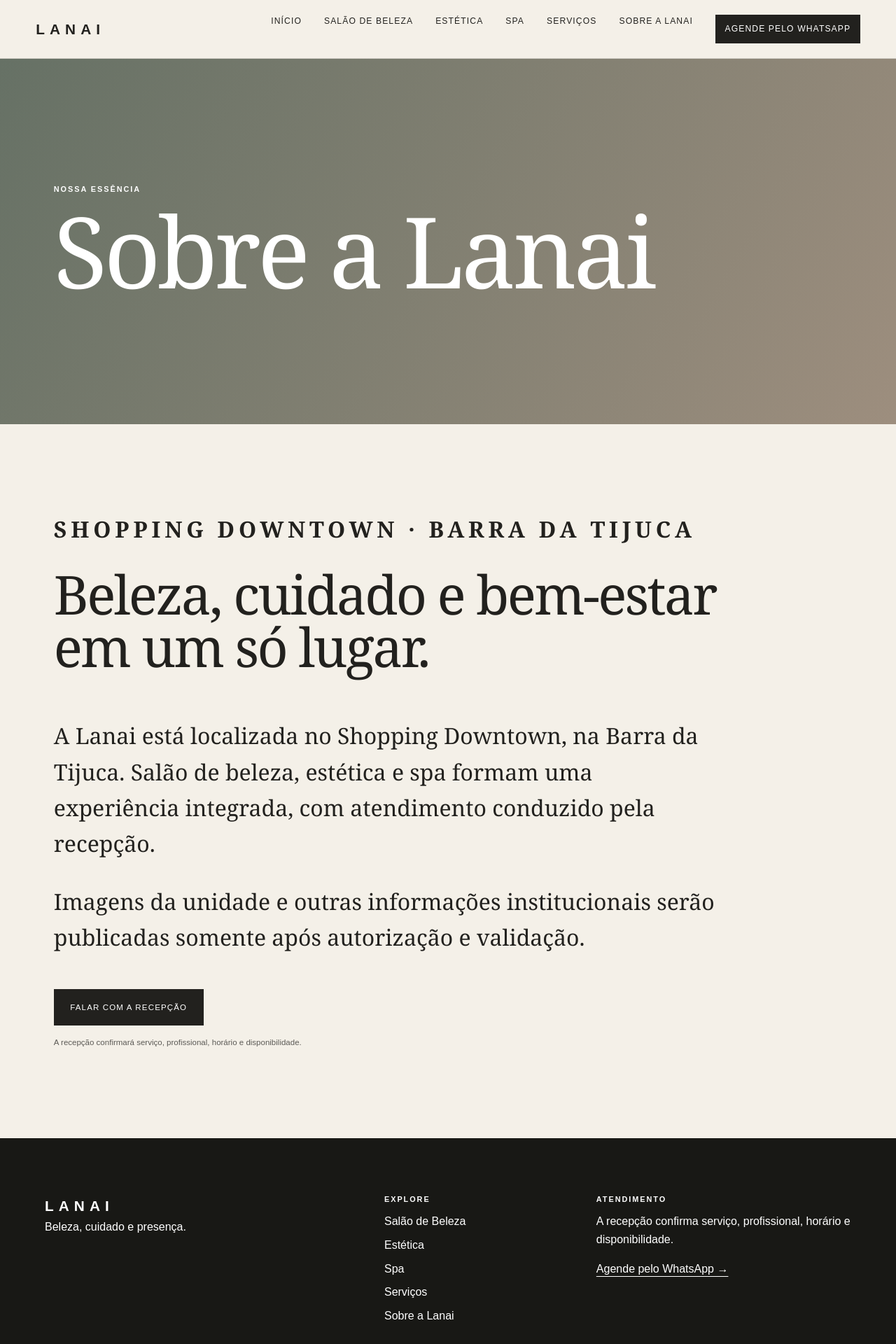
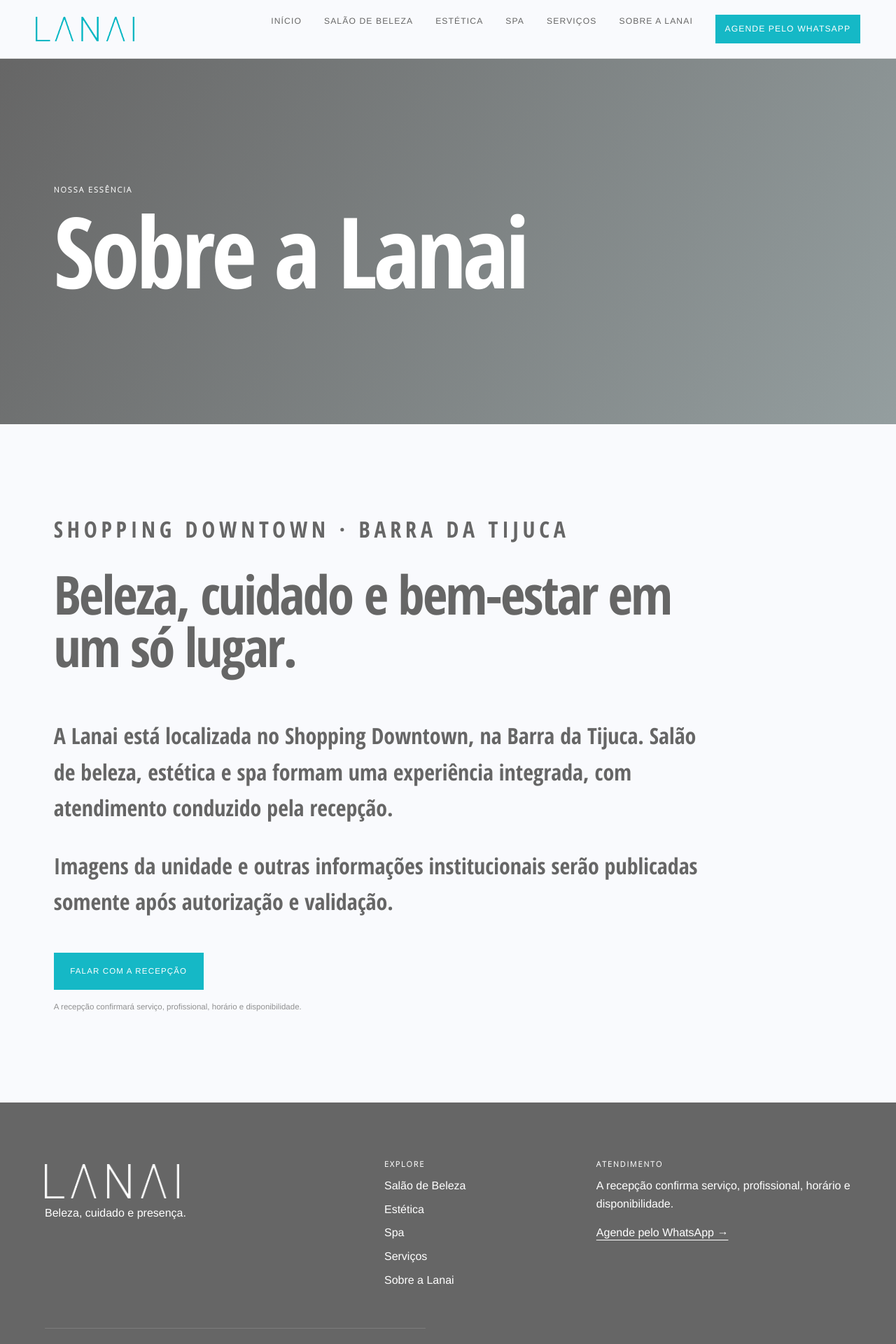
Before and after one commit to lanai-oficial/site-lanai, a Next.js app: page /sobre in a window 1280 px wide. Shown: the top 1920 px of the page at 70% size. Built offline with nearby package versions, Linux system fonts and the light colour scheme.

Commit message:
Apply official Lanai brand identity

```diff
--- a/package.json
+++ b/package.json
@@ -12,6 +12,9 @@
     "check:visual": "node scripts/visual-review.mjs"
   },
   "dependencies": {
+    "@fontsource/arimo": "^5.3.0",
+    "@fontsource/open-sans": "^5.3.0",
+    "@fontsource/open-sans-condensed": "^4.5.5",
     "next": "15.5.23",
     "react": "19.1.0",
     "react-dom": "19.1.0"
--- a/src/app/globals.css
+++ b/src/app/globals.css
@@ -1,28 +1,32 @@
-:root { --ink:#22211e; --paper:#f4f0e8; --cream:#e8ddcf; --sage:#9ba596; --wine:#542f35; --line:rgba(34,33,30,.18); }
+:root { --font-title:'Open Sans Condensed'; --font-subtitle:'Open Sans'; --font-body:'Arimo'; --brand-primary:#15b8c6; --brand-bright:#44d9e6; --brand-paper:#f9fafd; --brand-muted:#949e9f; --brand-ink:#666666; --ink:var(--brand-ink); --paper:var(--brand-paper); --cream:var(--brand-paper); --sage:var(--brand-muted); --wine:var(--brand-ink); --line:rgba(102,102,102,.2); }
 * { box-sizing:border-box; }
 html { scroll-behavior:smooth; }
-body { margin:0; color:var(--ink); background:var(--paper); font-family:Arial, Helvetica, sans-serif; font-size:16px; line-height:1.6; }
+body { margin:0; color:var(--ink); background:var(--paper); font-family:var(--font-body), Arial, sans-serif; font-size:16px; line-height:1.6; }
 a { color:inherit; text-decoration:none; }
 button { font:inherit; color:inherit; }
 h1,h2,h3,p { margin-top:0; }
-h1,h2,h3 { font-family:Georgia, 'Times New Roman', serif; font-weight:400; line-height:.98; letter-spacing:-.035em; }
+h1,h2,h3 { font-family:var(--font-title), Arial, sans-serif; font-weight:700; line-height:.98; letter-spacing:-.035em; }
 h1 { font-size:clamp(3.8rem, 11vw, 9rem); margin-bottom:2rem; }
 h2 { font-size:clamp(2.6rem, 6vw, 5.2rem); }
 .skip-link { position:fixed; z-index:20; top:-5rem; left:1rem; padding:.75rem 1rem; background:white; }
 .skip-link:focus { top:1rem; }
 .site-header { height:84px; padding:0 clamp(1.25rem,4vw,4rem); display:flex; align-items:center; justify-content:space-between; background:var(--paper); border-bottom:1px solid var(--line); }
-.brand { font-size:1.3rem; letter-spacing:.34em; font-weight:600; }
+.brand { display:block; flex:0 0 auto; line-height:0; }
+.brand img { display:block; width:100%; height:auto; }
+.brand-header { width:clamp(7.5rem,11vw,10rem); }
+.brand-footer { width:min(12rem,70%); margin-bottom:1.5rem; }
 .site-header nav { display:flex; gap:clamp(1rem,2.5vw,2.5rem); font-size:.76rem; text-transform:uppercase; letter-spacing:.09em; }
 .site-header nav a:hover,.site-header nav a:focus-visible,.text-link:hover { text-decoration:underline; text-underline-offset:.4rem; }
-.site-header .nav-cta { margin:0; padding:.65rem .85rem; background:var(--ink); color:white; }
+.site-header .nav-cta { margin:0; padding:.65rem .85rem; background:var(--brand-primary); color:white; }
 .mobile-nav { display:none; }
-.eyebrow { font-family:Arial, sans-serif; font-size:.68rem; font-weight:600; letter-spacing:.18em; line-height:1.4; text-transform:uppercase; }
+.eyebrow { font-family:var(--font-subtitle), Arial, sans-serif; font-size:.68rem; font-weight:600; letter-spacing:.18em; line-height:1.4; text-transform:uppercase; }
 .hero { min-height:calc(100svh - 84px); display:grid; grid-template-columns:1.15fr .85fr; background:var(--cream); overflow:hidden; }
-.hero-shape { min-height:620px; background:radial-gradient(ellipse at 56% 42%,rgba(255,255,255,.22) 0 18%,transparent 19%), linear-gradient(135deg,#818b7c,#a9aa96 50%,#78675c); clip-path:ellipse(82% 92% at 30% 50%); }
+.hero-shape { min-height:620px; background:radial-gradient(ellipse at 56% 42%,rgba(255,255,255,.22) 0 18%,transparent 19%), linear-gradient(135deg,var(--brand-muted),var(--brand-paper) 50%,var(--brand-ink)); clip-path:ellipse(82% 92% at 30% 50%); }
 .hero-copy { align-self:center; padding:5rem clamp(1.5rem,7vw,7rem) 5rem 2rem; max-width:40rem; }
+.hero-copy>p:not(.eyebrow),.lead { font-family:var(--font-subtitle),Arial,sans-serif; font-weight:300; }
 .hero-copy>p:not(.eyebrow) { max-width:30rem; font-size:1.12rem; }
-.button { display:inline-block; margin:1rem 0; padding:1rem 1.4rem; background:var(--ink); color:white; font-size:.72rem; letter-spacing:.1em; text-transform:uppercase; border:1px solid var(--ink); transition:.2s; }
-.button:hover,.button:focus-visible { background:transparent; color:var(--ink); }
+.button { display:inline-block; margin:1rem 0; padding:1rem 1.4rem; background:var(--brand-primary); color:white; font-size:.72rem; letter-spacing:.1em; text-transform:uppercase; border:1px solid var(--brand-primary); transition:.2s; }
+.button:hover,.button:focus-visible { background:transparent; color:var(--brand-primary); }
 .button.light { background:var(--paper); color:var(--ink); border-color:var(--paper); }
 small { display:block; max-width:34rem; font-size:.72rem; line-height:1.5; opacity:.72; }
 .section { padding:clamp(5rem,10vw,10rem) clamp(1.25rem,6vw,7rem); }
@@ -36,21 +40,21 @@
 .universe-card h3 { font-size:clamp(2.3rem,4vw,4rem); margin:.5rem 0 1rem; }.universe-card p { min-height:5rem; max-width:24rem; }
 .category-card { min-height:460px; padding:2rem; display:flex; flex-direction:column; justify-content:flex-end; border-right:1px solid rgba(255,255,255,.3); color:white; transition:transform .25s; }
 .category-card:hover { transform:translateY(-8px); }.category-card h3 { font-size:2.2rem; margin:.5rem 0 1rem; }.category-card p { min-height:5rem; font-size:.88rem; }
-.tone-0 { background:#826d60; }.tone-1 { background:#a39b87; }.tone-2 { background:#697369; }.tone-3 { background:#634148; }
+.tone-0 { background:var(--brand-ink); }.tone-1 { background:var(--brand-muted); }.tone-2 { background:var(--brand-primary); }.tone-3 { background:var(--brand-bright); }
 .statement { padding:clamp(6rem,14vw,13rem) 1.5rem; text-align:center; color:white; background:var(--wine); }.statement p { max-width:36rem; margin-left:auto; margin-right:auto; }
 .page { min-height:70vh; }.page>h1 { margin-bottom:1.5rem; }.page>.lead { margin-bottom:5rem; }
 .list-grid { border-top:1px solid var(--line); }.service-row { display:grid; grid-template-columns:4rem 1fr auto; align-items:center; gap:2rem; min-height:190px; padding:2rem; border-bottom:1px solid var(--line); background:transparent; }.service-row:hover { color:white; }.service-row h2 { font-size:clamp(2rem,4vw,4rem); margin:.3rem 0; }.service-row p { margin-bottom:0; }.service-row b { font-size:2rem; }
-.detail-page { min-height:calc(100svh - 84px); display:grid; grid-template-columns:1fr 1fr; }.detail-visual { min-height:650px; display:grid; place-items:center; background:linear-gradient(145deg,#7c8679,#c6b7a2); color:rgba(255,255,255,.75); font-family:Georgia,serif; font-size:2rem; }.detail-page article { align-self:center; padding:clamp(3rem,8vw,9rem); }.detail-page article h1 { font-size:clamp(4rem,8vw,8rem); }.detail-page article>p:not(.eyebrow) { max-width:34rem; }.event-page .detail-visual { background:linear-gradient(145deg,#6c454c,#b89a8c); }
-.notice { padding:1.25rem; border:1px solid var(--line); max-width:42rem; margin-bottom:3rem; }.notice p { margin:0; }.professional-grid { display:grid; grid-template-columns:repeat(3,1fr); gap:2rem; }.portrait-placeholder { min-height:480px; display:grid; place-items:center; text-align:center; background:linear-gradient(145deg,#d7ccbe,#a0a696); color:#56554e; }.professional-card h2 { font-size:2rem; }.professional-card .eyebrow { margin-top:1.5rem; }
-.profile-hero { display:grid; grid-template-columns:1fr 1fr; gap:clamp(2rem,8vw,8rem); padding:clamp(2rem,6vw,6rem); align-items:center; background:var(--cream); }.profile-hero h1 { font-size:clamp(3.5rem,7vw,7rem); }.profile-section { max-width:1000px; }.profile-section>p:last-child,.prose p { font-family:Georgia,serif; font-size:clamp(1.3rem,2.5vw,2rem); }.portfolio-grid { display:grid; grid-template-columns:repeat(2,1fr); gap:2rem; }.portfolio-card { padding:0; text-align:left; border:0; background:transparent; cursor:pointer; }.portfolio-card span,.portfolio-card strong { display:block; }.portfolio-card .image-placeholder { min-height:360px; display:grid; place-items:center; background:#d4c8b8; margin-bottom:1.2rem; }.profile-services { display:grid; grid-template-columns:1fr 1fr; background:var(--ink); color:white; }.profile-services li { padding:1.3rem 0; border-bottom:1px solid rgba(255,255,255,.2); list-style:none; }.profile-services ul { padding:0; }
-.simple-hero { padding:clamp(6rem,14vw,14rem) clamp(1.25rem,6vw,7rem); color:white; background:linear-gradient(120deg,#667165,#9d8e7e); }.simple-hero h1 { margin:0; }.prose { max-width:1100px; }
-.home-about { max-width:1050px; }.home-about p:not(.eyebrow) { font-family:Georgia,serif; font-size:clamp(1.3rem,2.3vw,2rem); }
-.universe-hero { min-height:70svh; padding:clamp(5rem,12vw,12rem) clamp(1.25rem,6vw,7rem); display:flex; flex-direction:column; justify-content:flex-end; color:white; }.universe-hero h1 { margin-bottom:1.5rem; }.universe-hero>p:last-child { max-width:36rem; font-size:1.2rem; }.universe-salao-de-beleza { background:linear-gradient(145deg,#65564d,#a69585); }.universe-estetica { background:linear-gradient(145deg,#5e6b61,#9aa495); }.universe-spa { background:linear-gradient(145deg,#67444b,#ad8d81); }
+.detail-page { min-height:calc(100svh - 84px); display:grid; grid-template-columns:1fr 1fr; }.detail-visual { min-height:650px; display:grid; place-items:center; background:linear-gradient(145deg,var(--brand-muted),var(--brand-paper)); color:rgba(255,255,255,.75); font-family:var(--font-title),Arial,sans-serif; font-size:2rem; }.detail-page article { align-self:center; padding:clamp(3rem,8vw,9rem); }.detail-page article h1 { font-size:clamp(4rem,8vw,8rem); }.detail-page article>p:not(.eyebrow) { max-width:34rem; }.event-page .detail-visual { background:linear-gradient(145deg,var(--brand-ink),var(--brand-muted)); }
+.notice { padding:1.25rem; border:1px solid var(--line); max-width:42rem; margin-bottom:3rem; }.notice p { margin:0; }.professional-grid { display:grid; grid-template-columns:repeat(3,1fr); gap:2rem; }.portrait-placeholder { min-height:480px; display:grid; place-items:center; text-align:center; background:linear-gradient(145deg,var(--brand-paper),var(--brand-muted)); color:var(--brand-ink); }.professional-card h2 { font-size:2rem; }.professional-card .eyebrow { margin-top:1.5rem; }
+.profile-hero { display:grid; grid-template-columns:1fr 1fr; gap:clamp(2rem,8vw,8rem); padding:clamp(2rem,6vw,6rem); align-items:center; background:var(--cream); }.profile-hero h1 { font-size:clamp(3.5rem,7vw,7rem); }.profile-section { max-width:1000px; }.profile-section>p:last-child,.prose p { font-family:var(--font-title),Arial,sans-serif; font-size:clamp(1.3rem,2.5vw,2rem); }.portfolio-grid { display:grid; grid-template-columns:repeat(2,1fr); gap:2rem; }.portfolio-card { padding:0; text-align:left; border:0; background:transparent; cursor:pointer; }.portfolio-card span,.portfolio-card strong { display:block; }.portfolio-card .image-placeholder { min-height:360px; display:grid; place-items:center; background:var(--cream); margin-bottom:1.2rem; }.profile-services { display:grid; grid-template-columns:1fr 1fr; background:var(--ink); color:white; }.profile-services li { padding:1.3rem 0; border-bottom:1px solid rgba(255,255,255,.2); list-style:none; }.profile-services ul { padding:0; }
+.simple-hero { padding:clamp(6rem,14vw,14rem) clamp(1.25rem,6vw,7rem); color:white; background:linear-gradient(120deg,var(--brand-ink),var(--brand-muted)); }.simple-hero h1 { margin:0; }.prose { max-width:1100px; }
+.home-about { max-width:1050px; }.home-about p:not(.eyebrow) { font-family:var(--font-title),Arial,sans-serif; font-size:clamp(1.3rem,2.3vw,2rem); }
+.universe-hero { min-height:70svh; padding:clamp(5rem,12vw,12rem) clamp(1.25rem,6vw,7rem); display:flex; flex-direction:column; justify-content:flex-end; color:white; }.universe-hero h1 { margin-bottom:1.5rem; }.universe-hero>p:last-child { max-width:36rem; font-size:1.2rem; }.universe-salao-de-beleza { background:linear-gradient(145deg,var(--brand-ink),var(--brand-muted)); }.universe-estetica { background:linear-gradient(145deg,var(--brand-muted),var(--brand-primary)); }.universe-spa { background:linear-gradient(145deg,var(--brand-primary),var(--brand-bright)); }
 .universe-intro { display:grid; grid-template-columns:1fr 1fr; gap:4rem; align-items:end; }.universe-intro h2 { margin-bottom:0; }.universe-intro .lead { margin:0; }.category-directory { margin:3rem 0; border-top:1px solid var(--line); }.category-directory>a { min-height:170px; padding:2rem 0; display:grid; grid-template-columns:4rem 1fr auto; gap:2rem; align-items:center; border-bottom:1px solid var(--line); }.category-directory h2 { font-size:clamp(2.3rem,5vw,4.5rem); margin-bottom:.5rem; }.category-directory p { margin:0; }.category-directory b { font-size:2rem; }
 .booking-band { padding:clamp(4rem,8vw,8rem) clamp(1.25rem,6vw,7rem); display:grid; grid-template-columns:1.3fr .7fr; gap:4rem; align-items:center; background:var(--cream); }.booking-band h2 { margin:0; }.booking-band .button { margin-top:0; }
 .directory-group { display:grid; grid-template-columns:.7fr 1.3fr; gap:4rem; padding:4rem 0; border-top:1px solid var(--line); }.directory-heading { display:grid; grid-template-columns:3rem 1fr; gap:1rem; }.directory-heading h2 { font-size:clamp(2.5rem,5vw,4rem); }.directory-links>a { padding:1.5rem 0; display:flex; justify-content:space-between; gap:2rem; border-bottom:1px solid var(--line); }.directory-links h3 { font-size:2rem; margin:.3rem 0; }.directory-links p { margin-bottom:0; }
 .contact-grid { display:grid; grid-template-columns:1fr 1fr; gap:4rem; border-top:1px solid var(--line); padding-top:3rem; }.contact-grid h2 { font-size:2rem; }.not-found { text-align:center; }.not-found p { margin-left:auto;margin-right:auto; }
-.site-footer { display:grid; grid-template-columns:1.2fr .7fr 1fr; gap:3rem; padding:5rem clamp(1.25rem,5vw,5rem) 2rem; color:white; background:#181815; }.site-footer div a { display:block; margin:.5rem 0; }.site-footer .footer-link { text-decoration:underline; text-underline-offset:.3rem; }.site-footer small { grid-column:1/-1; border-top:1px solid rgba(255,255,255,.2); padding-top:2rem; }
+.site-footer { display:grid; grid-template-columns:1.2fr .7fr 1fr; gap:3rem; padding:5rem clamp(1.25rem,5vw,5rem) 2rem; color:white; background:var(--brand-ink); }.site-footer div a { display:block; margin:.5rem 0; }.site-footer .footer-link { text-decoration:underline; text-underline-offset:.3rem; }.site-footer small { grid-column:1/-1; border-top:1px solid rgba(255,255,255,.2); padding-top:2rem; }
 @media (max-width:1050px) { .desktop-nav { display:none!important; }.mobile-nav { display:block; position:relative; }.mobile-nav summary { cursor:pointer; list-style:none; font-size:.75rem; letter-spacing:.12em; text-transform:uppercase; }.mobile-nav summary::-webkit-details-marker { display:none; }.mobile-nav[open] nav { position:absolute; z-index:10; top:2.5rem; right:0; width:min(85vw,320px); padding:1.5rem; display:flex; flex-direction:column; align-items:stretch; gap:0; background:var(--paper); border:1px solid var(--line); box-shadow:0 1rem 3rem rgba(0,0,0,.15); }.mobile-nav nav a { padding:.75rem; }.mobile-nav nav .nav-cta { margin-top:.75rem; text-align:center; } }
 @media (max-width:800px) { .site-header { height:70px; padding:1.2rem; }.hero,.detail-page,.profile-hero { grid-template-columns:1fr; }.hero-shape { min-height:45svh; clip-path:ellipse(85% 95% at 45% 5%); }.hero-copy { padding:3rem 1.25rem 5rem; }.universe-grid,.category-grid { grid-template-columns:1fr; }.universe-card { min-height:360px; }.category-card { min-height:360px; }.professional-grid { grid-template-columns:1fr; }.portrait-placeholder { min-height:400px; }.portfolio-grid,.profile-services,.contact-grid,.site-footer,.universe-intro,.booking-band,.directory-group { grid-template-columns:1fr; }.site-footer small { grid-column:auto; }.detail-visual { min-height:45svh; }.section-heading { align-items:flex-start; flex-direction:column; }.service-row { grid-template-columns:2rem 1fr auto; padding:1.5rem .5rem; gap:1rem; }.service-row>div>p:last-child { display:none; }.category-directory>a { grid-template-columns:2rem 1fr auto; gap:1rem; }.directory-group { gap:2rem; }.universe-hero { min-height:60svh; } }
 @media (max-width:480px) { .category-grid { grid-template-columns:1fr; }.category-card { min-height:300px; }.section { padding-left:1.25rem; padding-right:1.25rem; } }
--- a/src/app/layout.tsx
+++ b/src/app/layout.tsx
@@ -3,6 +3,9 @@
 import { AnalyticsPageView } from "@/components/analytics-page-view";
 import { Footer } from "@/components/footer";
 import { Header } from "@/components/header";
+import "@fontsource/arimo/400.css";
+import "@fontsource/open-sans/300.css";
+import "@fontsource/open-sans-condensed/700.css";
 import "./globals.css";
 
 export const metadata: Metadata = {
--- a/src/components/footer.tsx
+++ b/src/components/footer.tsx
@@ -1,10 +1,12 @@
+import Image from "next/image";
 import Link from "next/link";
 import { WhatsAppLink } from "@/components/whatsapp-link";
+import lanaiLogoBranco from "../../LANAI_LOGO_BRANCO_0521.png";
 
 export function Footer() {
   return (
     <footer className="site-footer">
-      <div><span className="brand">LANAI</span><p>Beleza, cuidado e presença.</p></div>
+      <div><Link className="brand brand-footer" href="/" aria-label="Lanai — página inicial"><Image src={lanaiLogoBranco} alt="Lanai" /></Link><p>Beleza, cuidado e presença.</p></div>
       <div><p className="eyebrow">Explore</p><Link href="/salao-de-beleza">Salão de Beleza</Link><Link href="/estetica">Estética</Link><Link href="/spa">Spa</Link><Link href="/servicos">Serviços</Link><Link href="/sobre">Sobre a Lanai</Link></div>
       <div><p className="eyebrow">Atendimento</p><p>A recepção confirma serviço, profissional, horário e disponibilidade.</p><WhatsAppLink className="footer-link" origin="footer">Agende pelo WhatsApp →</WhatsAppLink></div>
       <small>© {new Date().getFullYear()} Lanai. Todos os direitos reservados.</small>
--- a/src/components/header.tsx
+++ b/src/components/header.tsx
@@ -1,5 +1,7 @@
+import Image from "next/image";
 import Link from "next/link";
 import { WhatsAppLink } from "@/components/whatsapp-link";
+import lanaiLogoAzul from "../../LANAI_LOGO_AZUL_0521.png";
 
 const links = [
   ["Início", "/"],
@@ -17,7 +19,9 @@
 export function Header() {
   return (
     <header className="site-header">
-      <Link className="brand" href="/" aria-label="Lanai — página inicial">LANAI</Link>
+      <Link className="brand brand-header" href="/" aria-label="Lanai — página inicial">
+        <Image src={lanaiLogoAzul} alt="Lanai" priority />
+      </Link>
       <nav className="desktop-nav" aria-label="Navegação principal"><NavigationLinks /></nav>
       <details className="mobile-nav"><summary>Menu</summary><nav aria-label="Navegação principal para celular"><NavigationLinks /></nav></details>
     </header>
```
Also changed, not shown: 1 other file (tests, documents, lock files or other folders).
